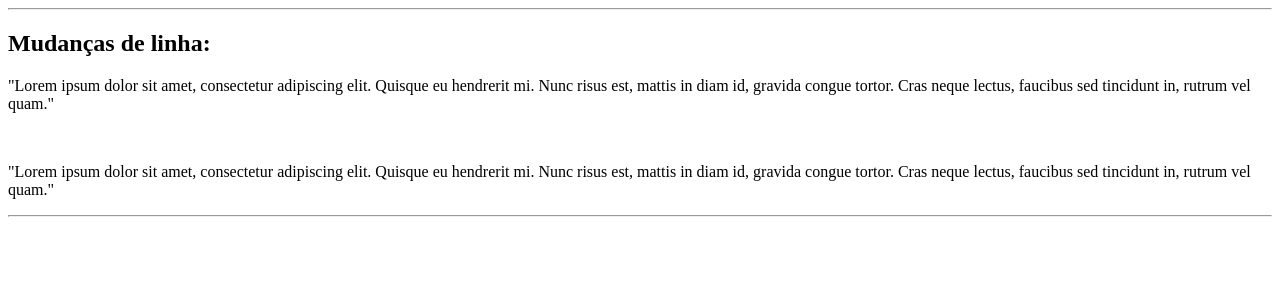
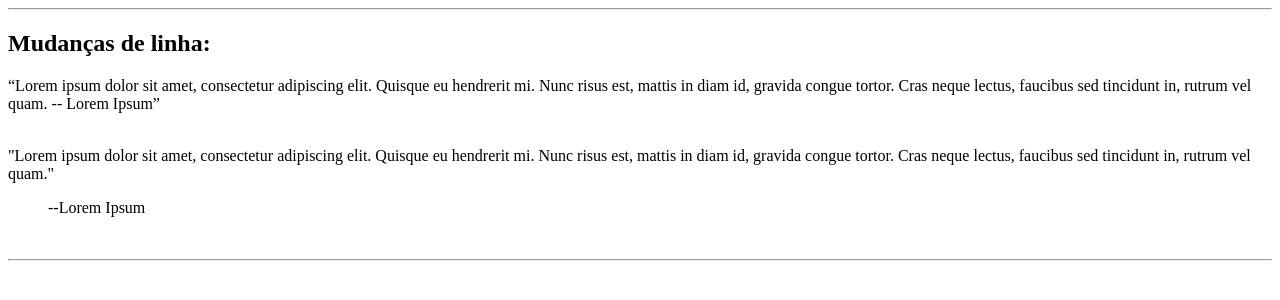
Before and after one commit to andre-assis/andre-assis.github.io, a plain HTML site: page aula2/atividade01.html in a window 1280 px wide. Drawn offline with Linux system fonts and the light colour scheme.

Commit message:
atualizacao da atividade 01

```diff
--- a/aula2/atividade01.html
+++ b/aula2/atividade01.html
@@ -9,10 +9,10 @@
         <div>
             <h2>Mudanças de linha:</h2>
 
-            <p>"Lorem ipsum dolor sit amet, consectetur adipiscing elit. Quisque eu hendrerit mi. Nunc risus est, mattis in diam id, gravida congue tortor. Cras neque lectus, faucibus sed tincidunt in, rutrum vel quam."</p><br />
+            <q>Lorem ipsum dolor sit amet, consectetur adipiscing elit. Quisque eu hendrerit mi. Nunc risus est, mattis in diam id, gravida congue tortor. Cras neque lectus, faucibus sed tincidunt in, rutrum vel quam. -- Lorem Ipsum</q>
 
-            <p>"Lorem ipsum dolor sit amet, consectetur adipiscing elit. Quisque eu hendrerit mi. Nunc risus est, mattis in diam id, gravida congue tortor. Cras neque lectus, faucibus sed tincidunt in, rutrum vel quam."</p>
-
+            <p><br>"Lorem ipsum dolor sit amet, consectetur adipiscing elit. Quisque eu hendrerit mi. Nunc risus est, mattis in diam id, gravida congue tortor. Cras neque lectus, faucibus sed tincidunt in, rutrum vel quam." </p>
+            <blockquote>--Lorem Ipsum</blockquote><br>
         </div>
         <hr />
     </body>
```
